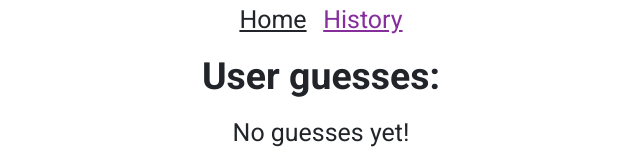
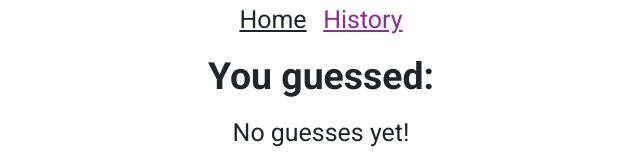
Before and after one commit to zakrzewskib/ChooseColorNuxt, a Nuxt app: page / in a window 1280 px wide. Both pictures are taken after a click on the element "History". Shown: the top 160 px of the page, without its empty margins (319-959 px from the left). Built offline with nearby package versions, Linux system fonts and the light colour scheme.

Commit message:
Add saving history with Client-Side Storage
https://vuejs.org/v2/cookbook/client-side-storage.html

To do: safe longest streak

```diff
--- a/components/History.vue
+++ b/components/History.vue
@@ -1,6 +1,6 @@
 <template>
   <div class="your-guesses">
-    <h1>User guesses:</h1>
+    <h1>You guessed:</h1>
 
     <p v-if="guessesArray.length === 0">No guesses yet!</p>
 
--- a/pages/index.vue
+++ b/pages/index.vue
@@ -30,7 +30,7 @@ export default {
   mounted() {
     if (localStorage.getItem("guesses")) {
       try {
-        this.cats = JSON.parse(localStorage.getItem("guesses"));
+        this.guesses = JSON.parse(localStorage.getItem("guesses"));
       } catch (e) {
         localStorage.removeItem("guesses");
       }
```
